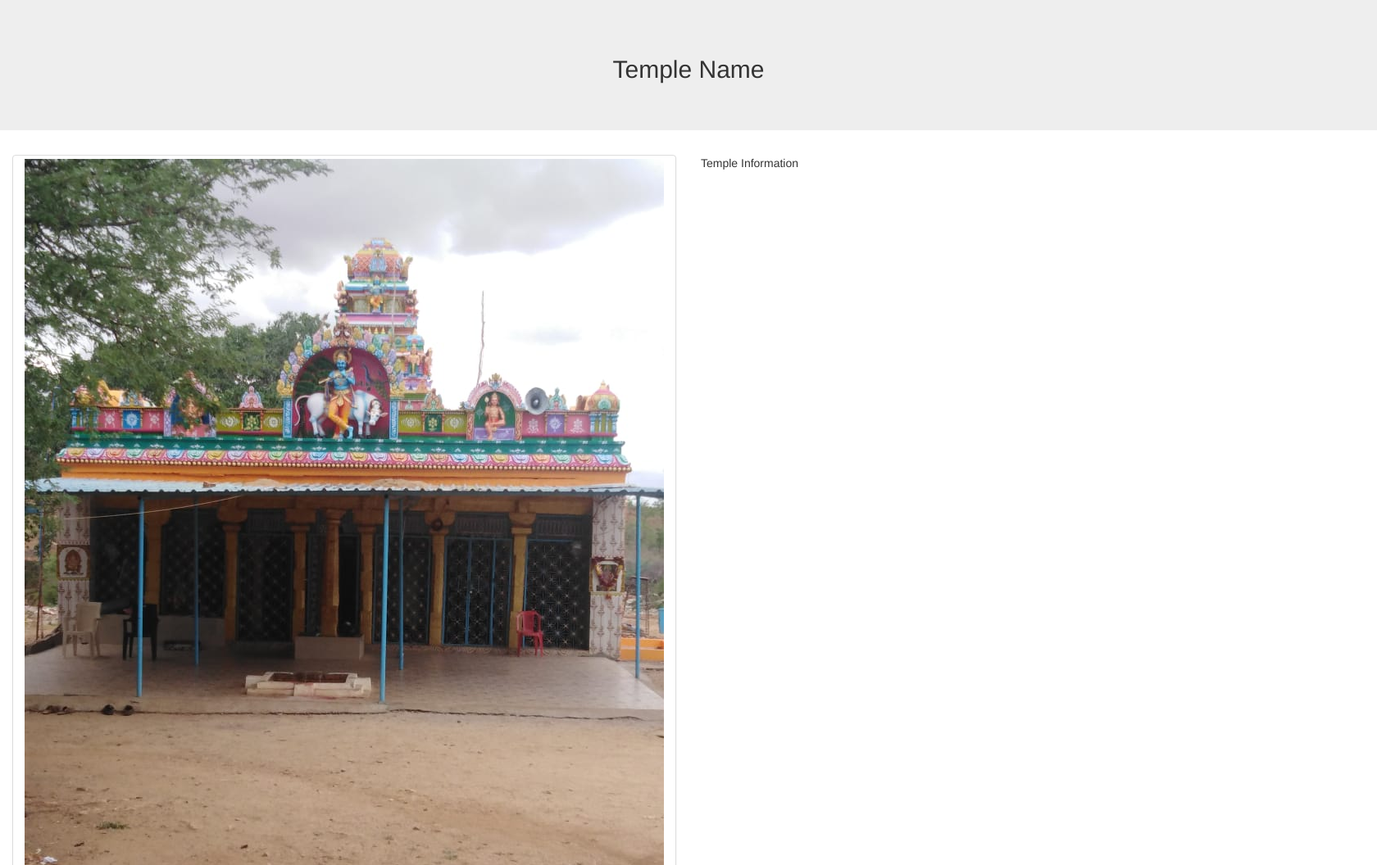
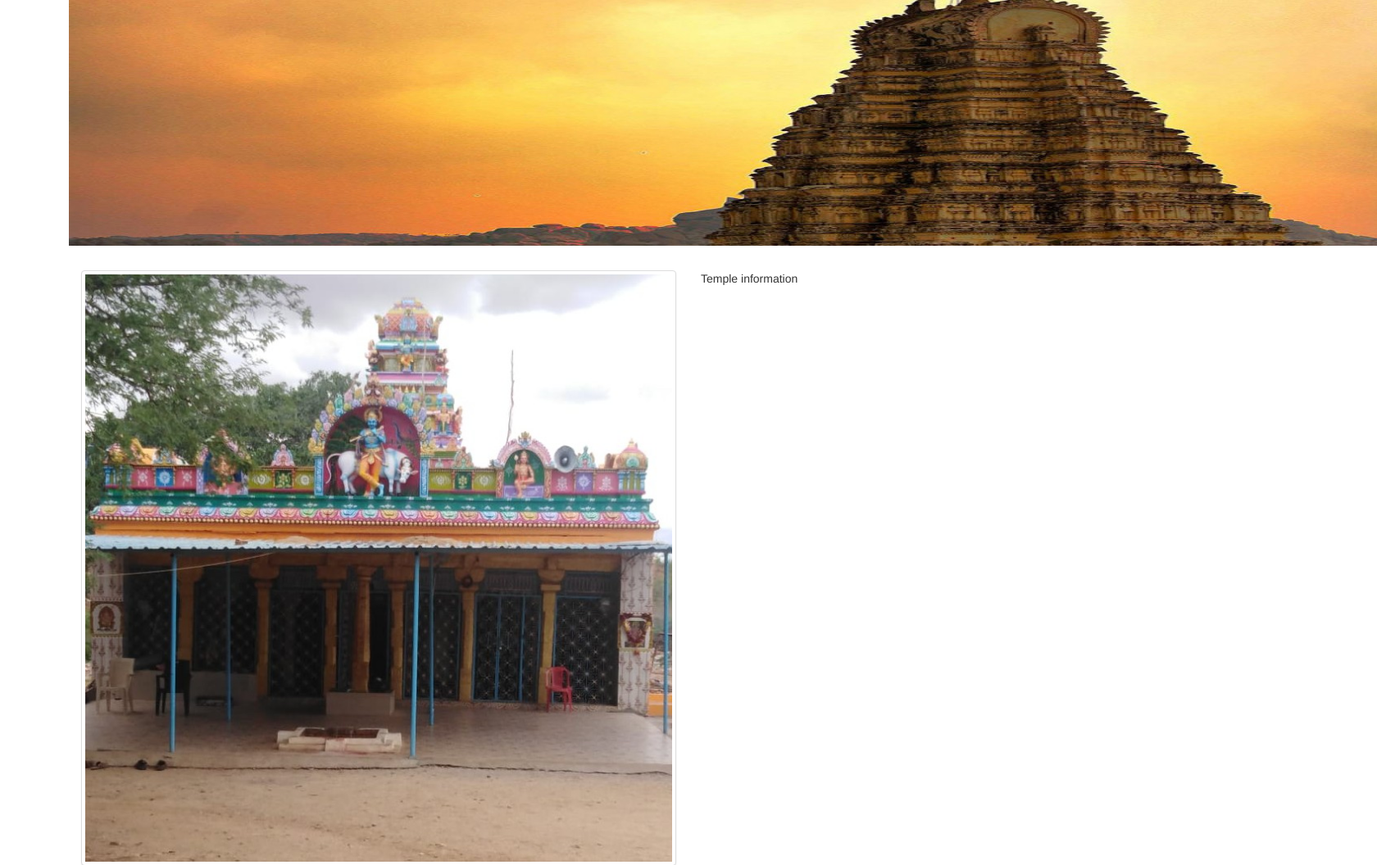
Before and after one commit to swaroop-hub/temple-website, a PHP site: page / in a window 1680 px wide. Shown: the top 1056 px of the page at 82% size. Run offline with PHP 8.4, Linux system fonts and the light colour scheme.

Commit message:
Added design

```diff
--- a/css/index.css
+++ b/css/index.css
@@ -1,10 +1,18 @@
-<<<<<<< HEAD
+
 body {
     margin-left: 5% !important;
     margin-right: 5% !important;
-=======
+}
 * {box-sizing: border-box}
 body {font-family: Verdana, sans-serif; margin:0}
+
+
+.jumbotron {
+    height: 300px;
+    padding-top: 0px !important;
+    background-color: #bc7945 !important;
+}
+
 .mySlides {display: none}
 img {vertical-align: middle;}
 
@@ -64,27 +72,17 @@ img {vertical-align: middle;}
   bottom: 8px;
   width: 100%;
   text-align: center;
->>>>>>> 87d07df170199e180fc0a0ac72320c12f9a3df13
 }
-
-.jumbotron {
-    background-image: url("../images/backgroundimage1.jpg");
-    background-repeat: no-repeat;
-    background-size: contain;
+.carousel-inner {
+    height: 300px;
 }
-
-
-<<<<<<< HEAD
-@media only screen and (max-width: 320){
+.carousel-inner .item {
+    padding-left: 25% !important;
+}
+/* On smaller screens, decrease text size */
+@media only screen and (max-width: 320px) {
     .jumbotron {
-        background-image: url("../images/backgroundimage1small.jpg");
-        background-repeat: no-repeat;
-        background-size: cover;
+        height: 150px;
     }
+    .prev, .next,.text {font-size: 11px}
 }
-=======
-/* On smaller screens, decrease text size */
-@media only screen and (max-width: 300px) {
-  .prev, .next,.text {font-size: 11px}
-}
->>>>>>> 87d07df170199e180fc0a0ac72320c12f9a3df13
--- a/index.html
+++ b/index.html
@@ -24,37 +24,28 @@
       </div>
       <div class="jumbotron text-center">
           <!--Space for adding just random photo-->
-        <h2>Temple Name</h2>
+          <picture>
+            <source media="(min-width: 400px)" srcset="./images/backgroundimage1.jpg">
+            <img src="./images/backgroundimage1small.jpg">
+          </picture>
       </div>
       <div class="container-fluid">
         <div class="row">
           <div class="col-sm-6">
             <div class="thumbnail">
-            <img src="./images/maintemple.jpg" alt="Temple Front">
+              <img src="./images/maintemple1.jpg" alt="Temple Front">
             </div>
           </div>
           <div class="col-sm-6">
             <div class="">
-              <p>
-                  Temple Information
-              </p>
+                Temple information
             </div>
           </div>
 
         </div>
-      <div class="row">
-        <!--Slide show-->
 
-      </div>
-      <div class="row">
-        <!--Address of temple-->
-      </div>
-<<<<<<< HEAD
-=======
-
-    </div>
+        <div id="myCarousel" class="carousel slide" data-ride="carousel">
           <div>
-      <div id="myCarousel" class="carousel slide" data-ride="carousel">
             <!-- Indicators -->
             <ol class="carousel-indicators">
               <li data-target="#myCarousel" data-slide-to="0" class="active"></li>
@@ -65,27 +56,15 @@
             <!-- Wrapper for slides -->
             <div class="carousel-inner" role="listbox">
               <div class="item active">
-        <img src="image3.jpg" alt="New York" width="1200" height="700">
-        <div class="carousel-caption">
-          <h3>temple name</h3>
-
-        </div>
+                <img src="./images/image1.jpg" alt="Krishna" height="300px">
               </div>
 
               <div class="item">
-        <img src="image1.jpg" alt="Chicago" width="1200" height="700">
-        <div class="carousel-caption">
-          <h3>temple name</h3>
-
-        </div>
+                <img src="./images/image2.jpg" alt="Krishna Decorated" height="300px" >
               </div>
 
               <div class="item">
-        <img src="image2.jpg" alt="Los Angeles" width="1200" height="700">
-        <div class="carousel-caption">
-          <h3>temple name</h3>
-
-        </div>
+                <img src="./images/maintemple.jpg" alt="Main temple" height="300px">
               </div>
             </div>
 
@@ -100,9 +79,6 @@
             </a>
           </div>
         </div>
-    <div>
-      <!--Address of temple-->
->>>>>>> 87d07df170199e180fc0a0ac72320c12f9a3df13
     </div>
   </body>
 </html>
```
Also changed, not shown: images/image1.jpg, images/image2.jpg, images/maintemple.jpg, images/maintemple1.jpg (added). Lines whose indentation alone changed are shown as unchanged.
